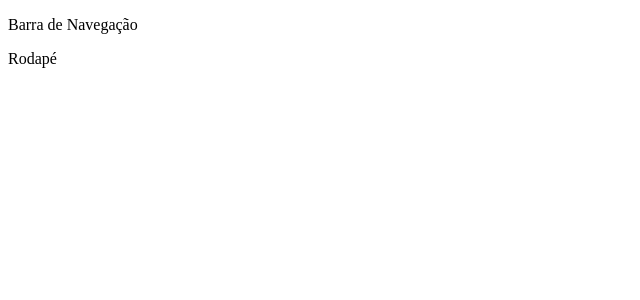
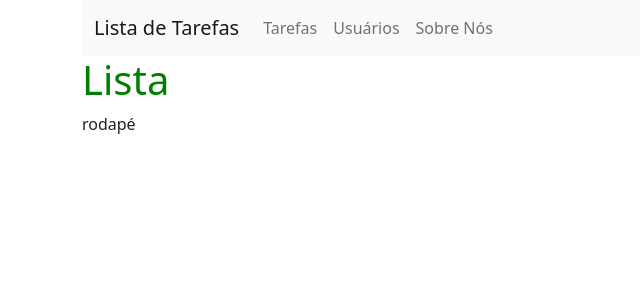
Before and after one commit to tiagodelima-sc/project-django-ifsc, a Django app: page / in a window 1280 px wide. Shown: the top 300 px of the page, without its empty margins (0-640 px from the left). Run offline with Django 4.2, Linux system fonts and the light colour scheme.

Commit message:
adicionado os assets (css, js e bootstrap) na base

```diff
--- /dev/null
+++ b/tasks/static/css/style.css
@@ -0,0 +1,3 @@
+h1 {
+  color: green;
+}
--- /dev/null
+++ b/tasks/static/js/scripts.js
@@ -0,0 +1 @@
+console.log('funcionou');
--- a/tasks/templates/base.html
+++ b/tasks/templates/base.html
@@ -1,3 +1,4 @@
+{% load static %}
 <!DOCTYPE html>
 <html lang="en">
 
@@ -6,13 +7,51 @@
   <meta http-equiv="X-UA-Compatible" content="IE=edge">
   <meta name="viewport" content="width=device-width, initial-scale=1.0">
   <title>{% block title %}{% endblock %}</title>
+
+  <!--Bootstrap-->
+  <link rel="stylesheet" href="https://cdn.jsdelivr.net/npm/bootstrap@5.1.3/dist/css/bootstrap.min.css" integrity="sha384-1BmE4kWBq78iYhFldvKuhfTAU6auU8tT94WrHftjDbrCEXSU1oBoqyl2QvZ6jIW3" crossorigin="anonymous">
+
+  <!--CSS-->
+  <link rel="stylesheet" href="{% static 'css/style.css' %}">
 </head>
 
 <body>
-  <p>Barra de Navegação</p>
-  {% block content %}
-  {% endblock %}
-  <p>Rodapé</p>
+
+  <div class="container">
+    <nav class="navbar navbar-expand-lg navbar-light bg-light">
+      <div class="container-fluid">
+        <a class="navbar-brand" href="#">Lista de Tarefas</a>
+        <button class="navbar-toggler" type="button" data-bs-toggle="collapse" data-bs-target="#navbarSupportedContent" aria-controls="navbarSupportedContent" aria-expanded="false" aria-label="Toggle navigation">
+          <span class="navbar-toggler-icon"></span>
+        </button>
+        <div class="collapse navbar-collapse" id="navbarSupportedContent">
+          <ul class="navbar-nav me-auto mb-2 mb-lg-0">
+            <li class="nav-item">
+              <a class="nav-link " href="#">Tarefas</a>
+            </li>
+            <li class="nav-item">
+              <a class="nav-link " href="#">Usuários</a>
+            </li>
+            <li class="nav-item">
+              <a class="nav-link " href="#">Sobre Nós</a>
+            </li>
+          </ul>
+        </div>
+      </div>
+    </nav>
+    {% block content %}
+    {% endblock %}
+    <footer>
+      rodapé
+    </footer>
+
+  </div>
+
+  <!--Bootstrap-->
+  <script src="https://cdn.jsdelivr.net/npm/bootstrap@5.1.3/dist/js/bootstrap.min.js" integrity="sha384-QJHtvGhmr9XOIpI6YVutG+2QOK9T+ZnN4kzFN1RtK3zEFEIsxhlmWl5/YESvpZ13" crossorigin="anonymous"></script>
+
+  <!--JavaScript-->
+  <script src="{% static 'js/scripts.js' %}"></script>
 </body>
 
 </html>
--- a/tasks/templates/tasks/list.html
+++ b/tasks/templates/tasks/list.html
@@ -3,5 +3,5 @@
 {% block title %} Lista de Tarefas {% endblock %}
 
 {% block content %}
-
+<h1>Lista</h1>
 {% endblock %}
```
